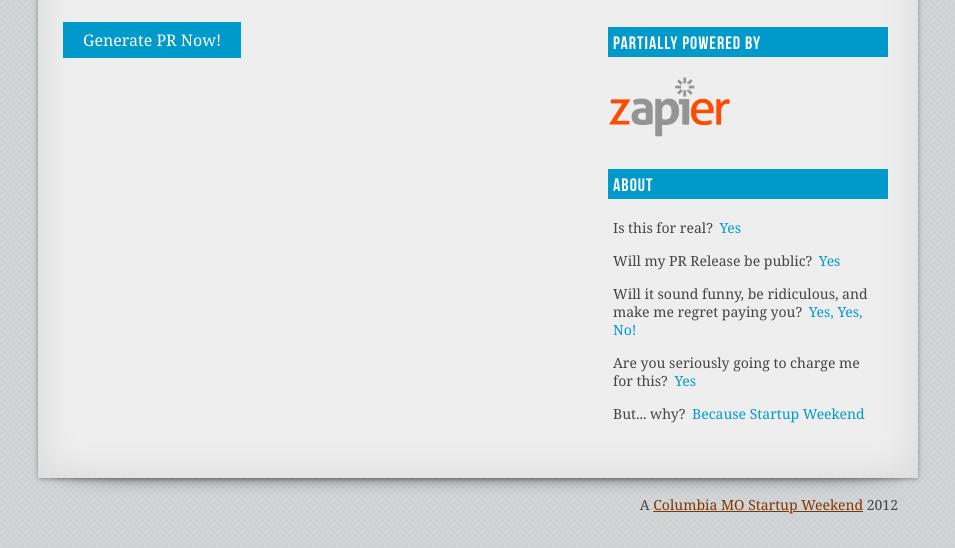
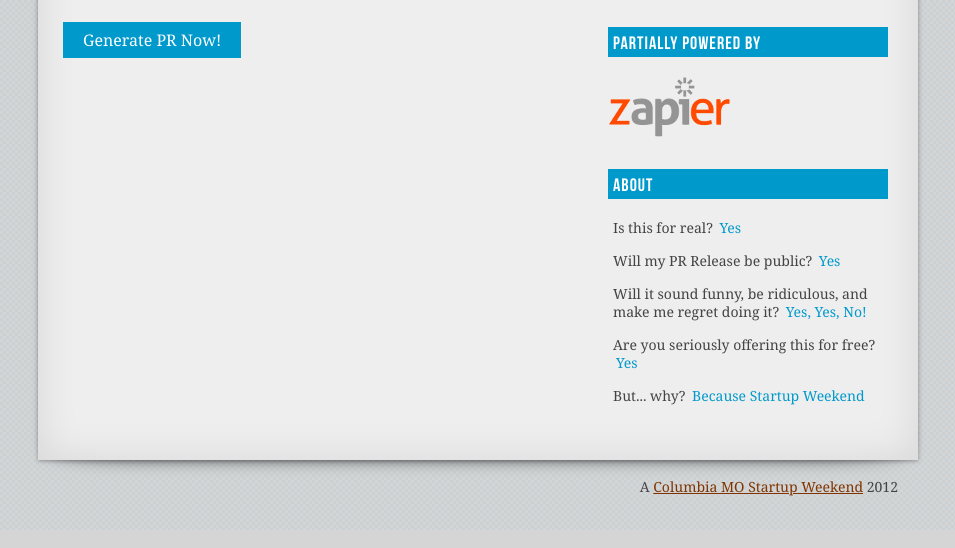
Before and after one commit to mikeknoop/prlibs, a plain HTML site: page static/index.html in a window 1280 px wide. Shown: the part 378-926 px from the top of the page, without its empty margins (162-1117 px from the left). Drawn offline with Linux system fonts and the light colour scheme; files that its build step writes are made by us from their sources; a script that the page names is missing; files whose address does not match are found by name.

Commit message:
fix free

```diff
--- a/static/index.html
+++ b/static/index.html
@@ -79,8 +79,8 @@
         <div class="content">
           <p>Is this for real? <span class="accent">Yes</span></p>
           <p>Will my PR Release be public? <span class="accent">Yes</span></p>
-          <p>Will it sound funny, be ridiculous, and make me regret paying you? <span class="accent">Yes, Yes, No!</span></p>
-          <p>Are you seriously going to charge me for this? <span class="accent">Yes</span></p>
+          <p>Will it sound funny, be ridiculous, and make me regret doing it? <span class="accent">Yes, Yes, No!</span></p>
+          <p>Are you seriously offering this for free? <span class="accent">Yes</span></p>
           <p>But... why? <span class="accent">Because Startup Weekend</span></p>
         </div>
 
```
